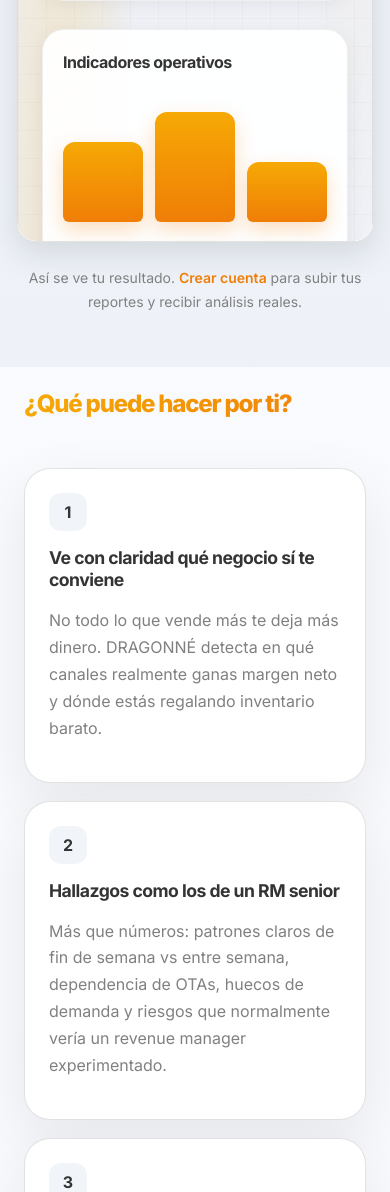
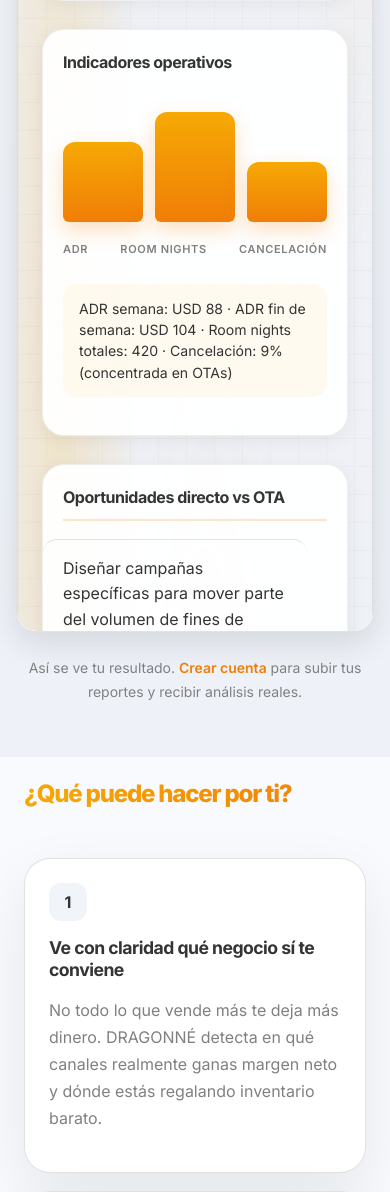
Before and after one commit to eljorgeflores/dragonneapp, a FastAPI app: page / in a window 390 px wide. Shown: the part 2719-3911 px from the top of the page. Run offline with FastAPI, Linux system fonts and the light colour scheme.

Commit message:
Landing: demo móvil con más altura (70vh) para evitar recorte brusco
Made-with: Cursor

```diff
--- a/templates/marketing.html
+++ b/templates/marketing.html
@@ -315,7 +315,7 @@
     /* Demo: caja con scroll interno en móvil para no hacer la landing interminable */
     .pp-demo-report{padding-left:24px;padding-right:24px;box-sizing:border-box}
     .pp-demo-report-inner{max-width:100%;margin:0 auto;padding-left:0;padding-right:0;box-sizing:border-box}
-    .pp-demo-scroll-wrap{max-height:55vh;overflow-y:auto;-webkit-overflow-scrolling:touch;border-radius:20px;box-shadow:0 12px 32px rgba(15,23,32,.12);background:#fff;border:1px solid var(--line)}
+    .pp-demo-scroll-wrap{max-height:70vh;overflow-y:auto;-webkit-overflow-scrolling:touch;border-radius:20px;box-shadow:0 12px 32px rgba(15,23,32,.12);background:#fff;border:1px solid var(--line)}
     .pp-demo-report .results-card-tablero{max-width:100%;overflow-x:hidden;box-sizing:border-box;margin-left:auto;margin-right:auto}
     .pp-demo-report .results-card-tablero .section-head{padding-left:24px !important;padding-right:24px !important;box-sizing:border-box}
     .pp-demo-report .results-card-tablero .tablero-toggle-bar{margin:12px 24px 16px;width:calc(100% - 48px);max-width:calc(100% - 48px);background:#fff;box-shadow:0 4px 12px rgba(0,0,0,.06);padding:10px 12px;min-height:48px;box-sizing:border-box;display:flex;align-items:center}
```
